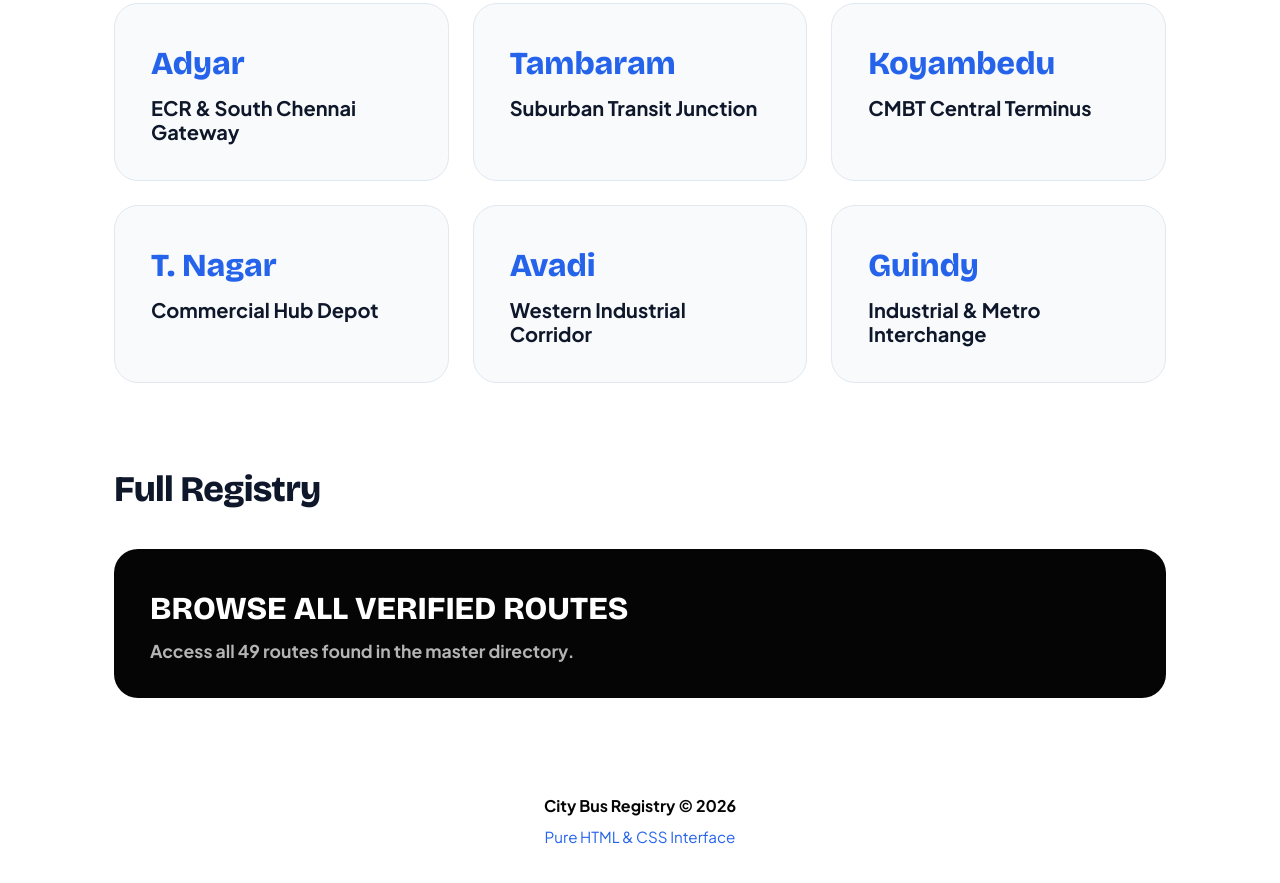
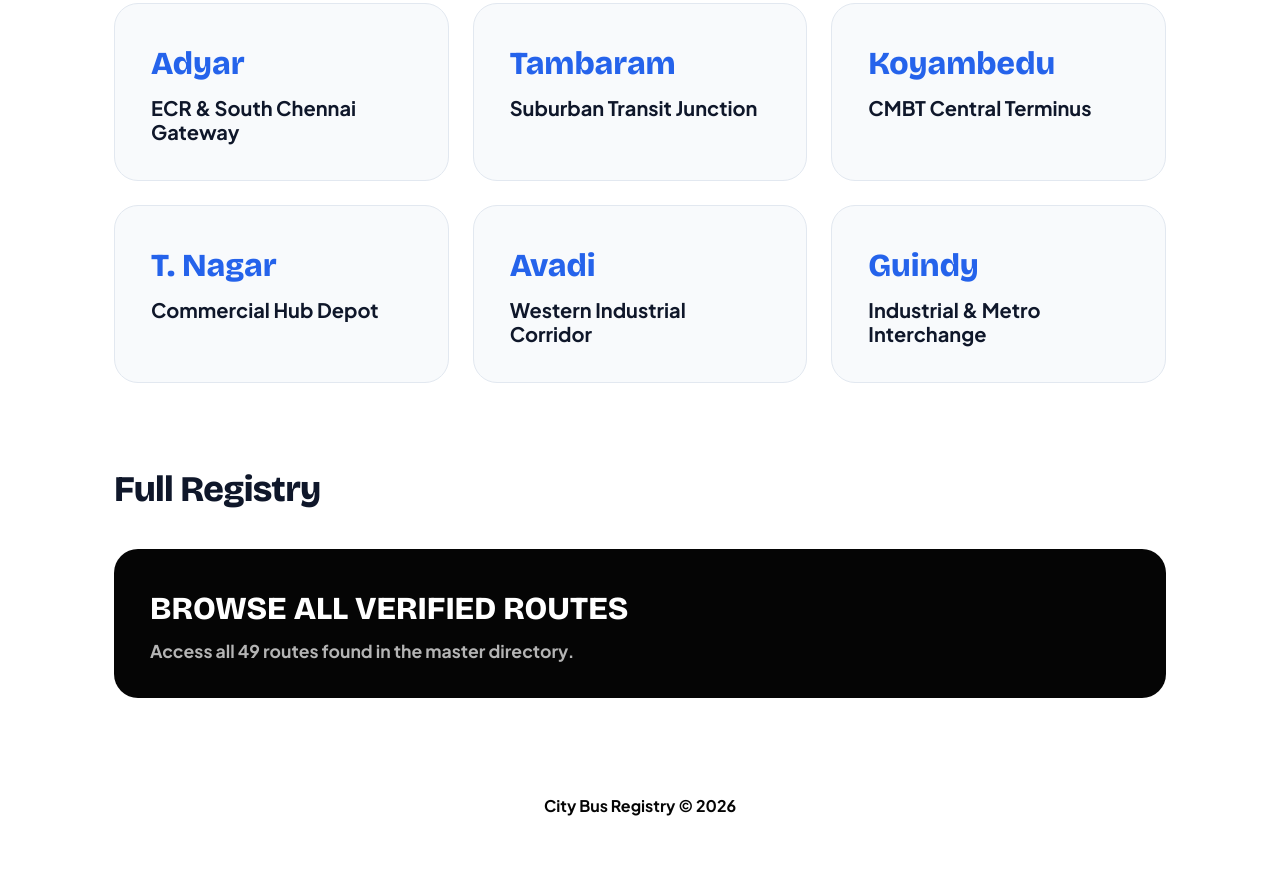
Before and after one commit to Akshayathiru/Bus-route, a plain HTML site: page index.html in a window 1280 px wide. Shown: the part 543-1426 px from the top of the page. Drawn offline with nearby package versions, Linux system fonts and the light colour scheme.

Commit message:
Removed the Pure HTML line from the footer

```diff
--- a/index.html
+++ b/index.html
@@ -60,7 +60,6 @@
 
         <footer style="margin-top: 6rem; text-align: center; color: var(--text-muted); padding-bottom: 4rem;">
             <p style="font-weight: 700; color: var(--primary);">City Bus Registry © 2026</p>
-            <p style="font-size: 0.95rem; margin-top: 0.5rem; color: var(--accent);">Pure HTML & CSS Interface</p>
         </footer>
     </main>
 
```
